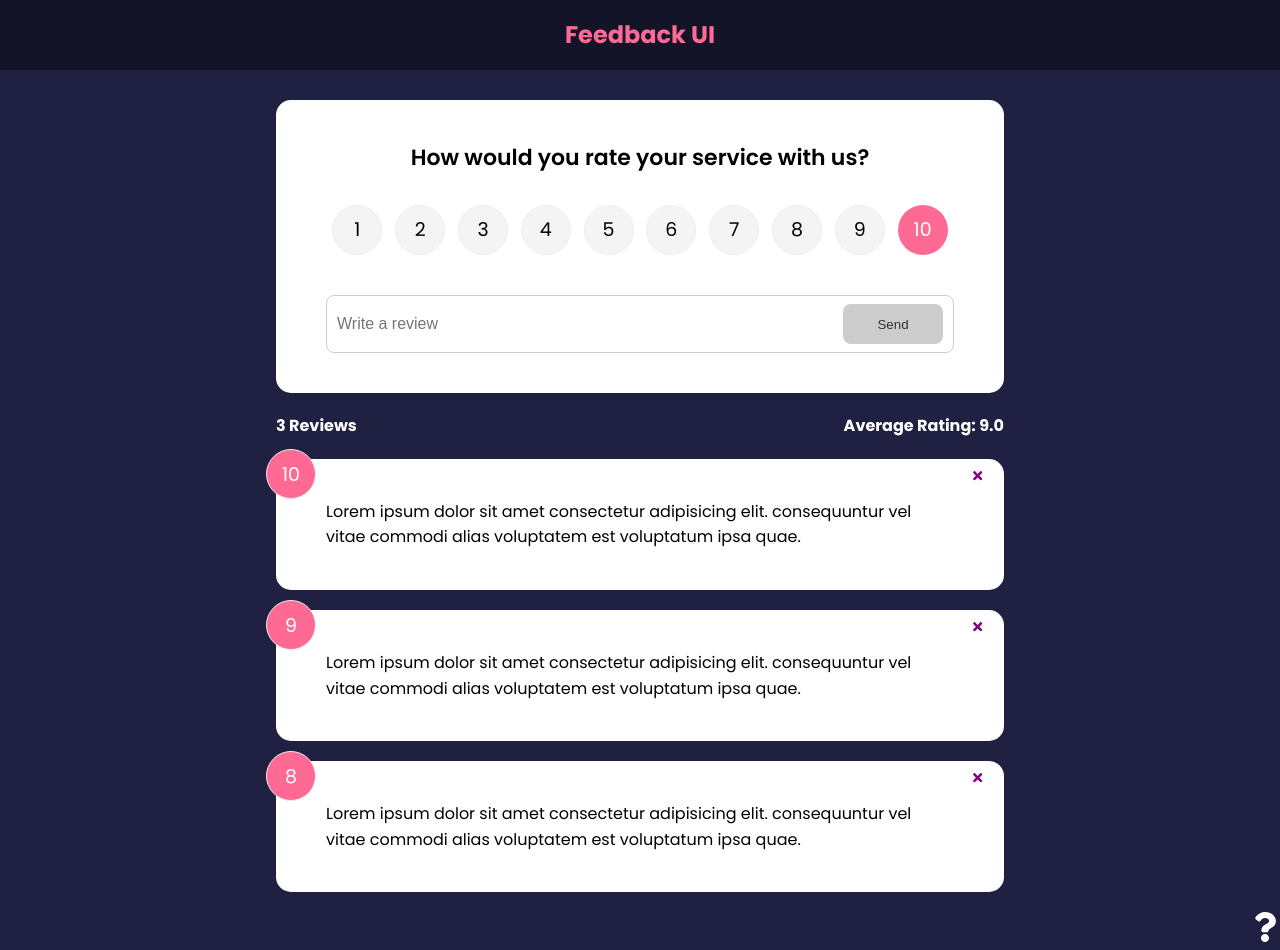
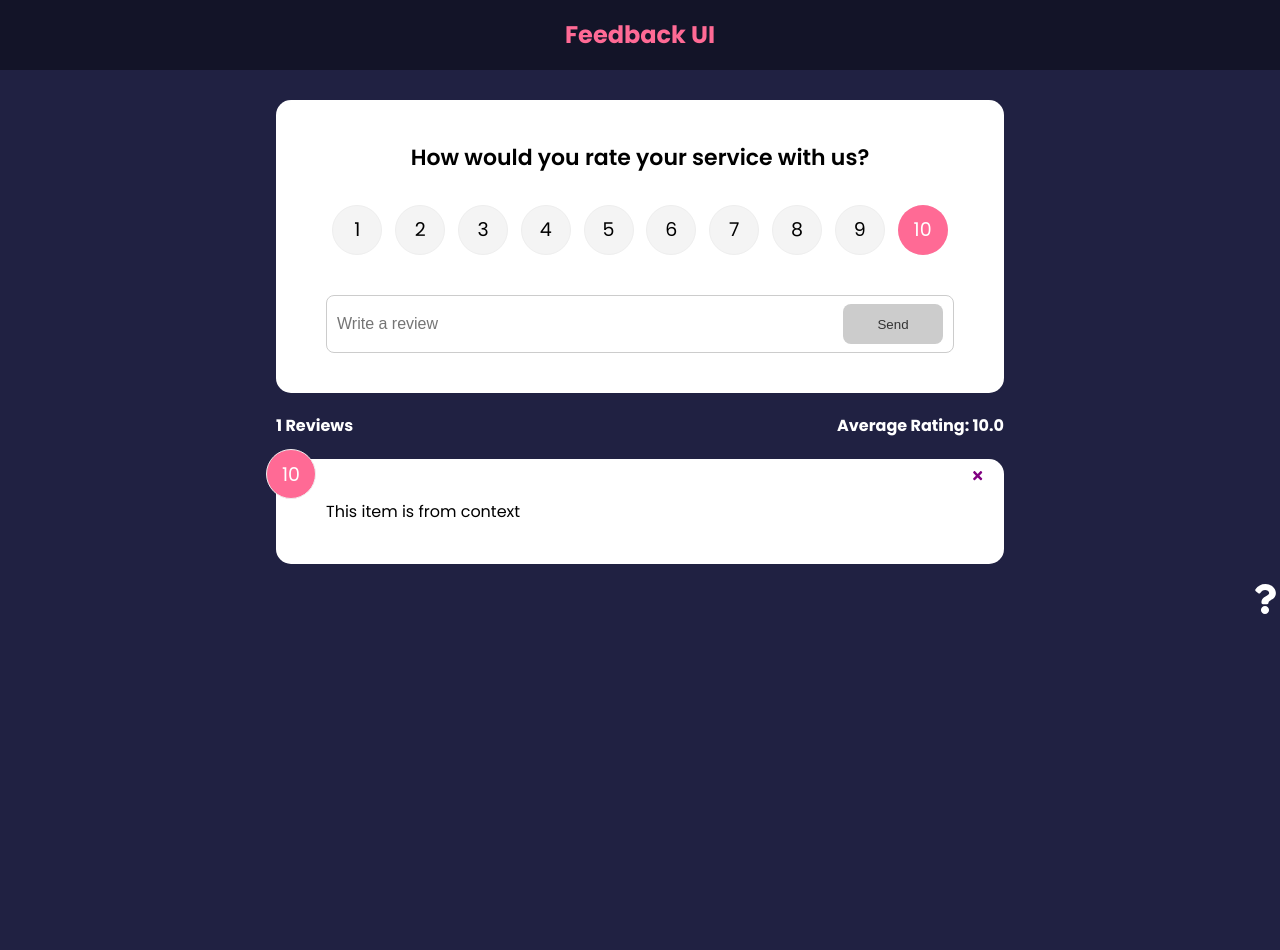
Before and after one commit to berkaycirak/Feedback-App, a React (Create React App) app: page / in a window 1280 px wide. After the commit the page ends 800 px from the top, so only its background shows below. Built offline with nearby package versions, Linux system fonts and the light colour scheme.

Commit message:
Context and Server are added

```diff
--- /dev/null
+++ b/db.json
@@ -0,0 +1,19 @@
+{
+  "feedback": [
+    {
+      "id": 1,
+      "rating": 10,
+      "text": "This is feedback item 1 coming from the backend"
+    },
+    {
+      "id": 2,
+      "rating": 8,
+      "text": "This is feedback item 2 coming from the backend"
+    },
+    {
+      "id": 3,
+      "rating": 5,
+      "text": "This is feedback item 3 coming from the backend"
+    }
+  ]
+}
--- a/package.json
+++ b/package.json
@@ -6,7 +6,9 @@
     "@testing-library/jest-dom": "^5.16.4",
     "@testing-library/react": "^13.3.0",
     "@testing-library/user-event": "^13.5.0",
+    "concurrently": "^7.2.1",
     "framer-motion": "^4.1.17",
+    "json-server": "^0.17.0",
     "react": "^18.1.0",
     "react-dom": "^18.1.0",
     "react-icons": "^4.3.1",
@@ -19,7 +21,9 @@
     "start": "react-scripts start",
     "build": "react-scripts build",
     "test": "react-scripts test",
-    "eject": "react-scripts eject"
+    "eject": "react-scripts eject",
+    "server": "json-server --watch db.json --port 5000",
+    "dev": "concurrently \"npm run server\" \"npm start\""
   },
   "eslintConfig": {
     "extends": [
--- a/src/App.js
+++ b/src/App.js
@@ -8,6 +8,7 @@ import AboutIconLink from './components/AboutIconLink';
 import FeedbackData from './data/FeedbackData';
 import FeedbackForm from './components/FeedbackForm';
 import About from './pages/About';
+import { FeedbackProvider } from './context/FeedbackContext';
 
 function App() {
   const [feedback, setFeedback] = useState(FeedbackData);
@@ -24,6 +25,7 @@ function App() {
     }
   };
   return (
+    <FeedbackProvider>
       <Router>
         <Header />
 
@@ -35,11 +37,8 @@ function App() {
               element={
                 <>
                   <FeedbackForm handleAdd={addFeedback} />
-                <FeedbackStats feedback={feedback} />
-                <FeedbackList
-                  feedback={feedback}
-                  handleDelete={deleteFeedback}
-                />
+                  <FeedbackStats />
+                  <FeedbackList handleDelete={deleteFeedback} />
                 </>
               }
             />
@@ -49,6 +48,7 @@ function App() {
         </div>
         <AboutIconLink />
       </Router>
+    </FeedbackProvider>
   );
 }
 
--- a/src/components/FeedbackList.jsx
+++ b/src/components/FeedbackList.jsx
@@ -1,8 +1,11 @@
 import { motion, AnimatePresence } from 'framer-motion';
+import { useContext } from 'react';
 import FeedbackItem from './FeedbackItem';
-import PropTypes from 'prop-types';
 
-function FeedbackList({ feedback, handleDelete }) {
+import FeedbackContext from '../context/FeedbackContext';
+
+function FeedbackList({ handleDelete }) {
+  const { feedback } = useContext(FeedbackContext);
   return (
     <div className='feedback-list'>
       <AnimatePresence>
@@ -25,19 +28,6 @@ function FeedbackList({ feedback, handleDelete }) {
       </AnimatePresence>
     </div>
   );
-  // return (
-  //   <div className='feedback-list'>
-  //     {feedback.map((item) => (
-  //       <FeedbackItem key={item.id} item={item} handleDelete={handleDelete} />
-  //     ))}
-
-  //     {feedback.length === 0 && 'No Feedback Yet!'}
-  //   </div>
-  // );
 }
 
-FeedbackList.propTypes = {
-  feedback: PropTypes.array,
-};
-
 export default FeedbackList;
--- a/src/components/FeedbackStats.jsx
+++ b/src/components/FeedbackStats.jsx
@@ -1,6 +1,8 @@
-import PropTypes from 'prop-types';
+import { useContext } from 'react';
+import FeedbackContext from '../context/FeedbackContext';
 
-function FeedbackStats({ feedback }) {
+function FeedbackStats() {
+  const { feedback } = useContext(FeedbackContext);
   // Calculate ratings average
   let average =
     feedback.reduce((acc, cur) => {
@@ -18,7 +20,4 @@ function FeedbackStats({ feedback }) {
   );
 }
 
-FeedbackStats.propTypes = {
-  feedback: PropTypes.array.isRequired,
-};
 export default FeedbackStats;
--- /dev/null
+++ b/src/context/FeedbackContext.js
@@ -0,0 +1,21 @@
+import { createContext, useState } from 'react';
+
+const FeedbackContext = createContext();
+
+export const FeedbackProvider = ({ children }) => {
+  const [feedback, setFeedback] = useState([
+    {
+      id: 1,
+      text: 'This item is from context',
+      rating: 10,
+    },
+  ]);
+
+  return (
+    <FeedbackContext.Provider value={{ feedback }}>
+      {children}
+    </FeedbackContext.Provider>
+  );
+};
+
+export default FeedbackContext;
```
Also changed, not shown: 1 other file (tests, documents, lock files or other folders). Lines whose indentation alone changed are shown as unchanged.
